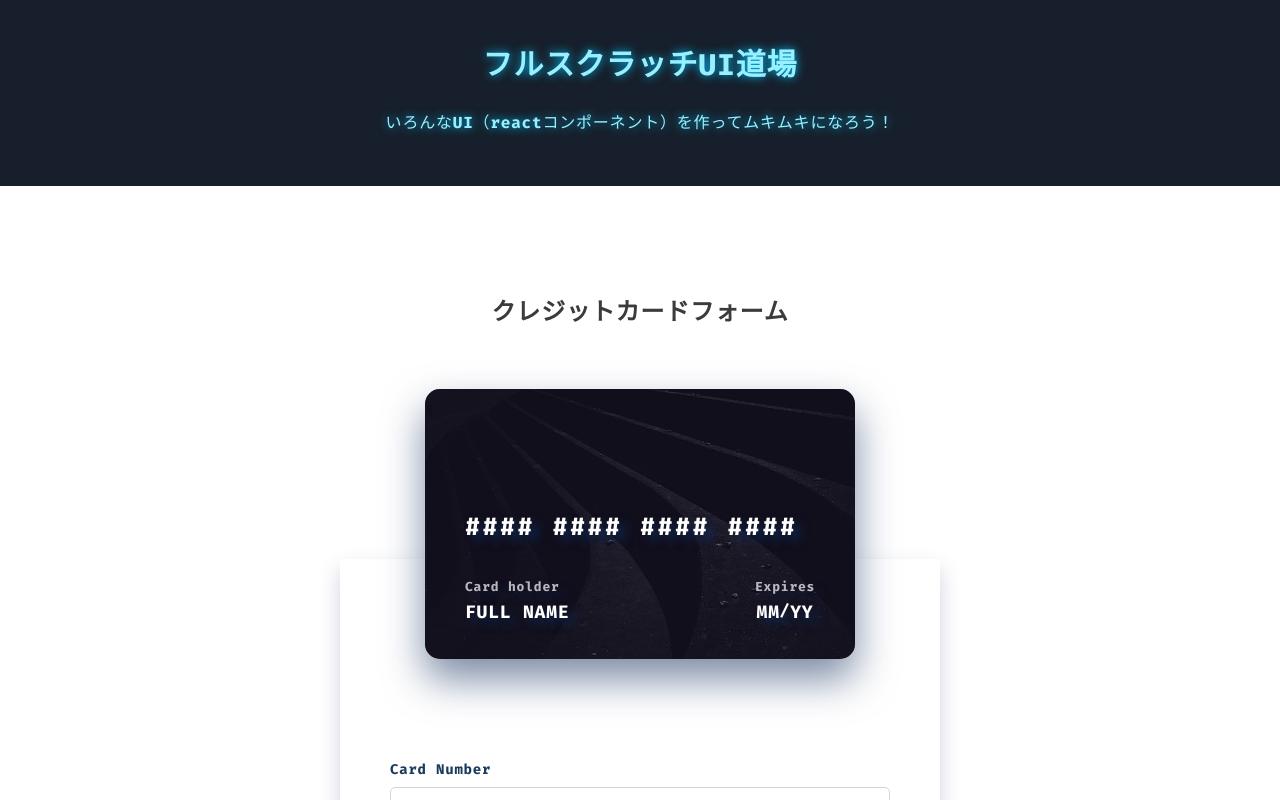
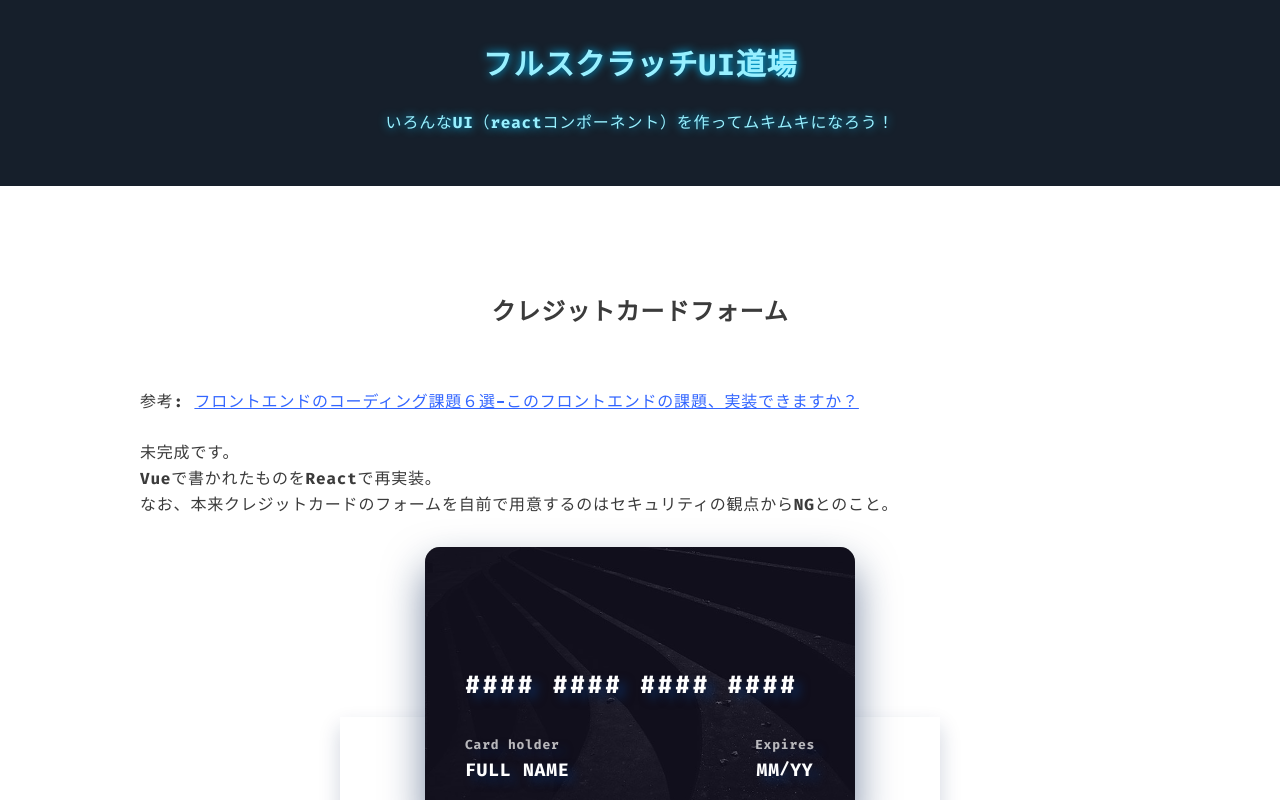
Before and after one commit to kobutomo/ui-dojo, a React (Create React App) app: page / in a window 1280 px wide. Built offline with nearby package versions, Linux system fonts and the light colour scheme.

Commit message:
HOMEに備考追加

```diff
--- a/src/pages/Home.tsx
+++ b/src/pages/Home.tsx
@@ -37,13 +37,16 @@
   return (
     <div id="container">
       <h2>クレジットカードフォーム</h2>
+      <p style={{marginBottom: 30}}>
+      参考: <a href="https://qiita.com/baby-degu/items/d68e52a0727248ba2750" style={{ color: "#3366ff", textDecoration: "underline" }}>フロントエンドのコーディング課題６選-このフロントエンドの課題、実装できますか？</a><br/><br/>未完成です。<br/>Vueで書かれたものをReactで再実装。<br/>なお、本来クレジットカードのフォームを自前で用意するのはセキュリティの観点からNGとのこと。
+      </p>
       <CardForm />
       {/* <h2>テトリス</h2>
       <Tetris
         fieldHeight={20}
         fieldWidth={10}
       /> */}
-      <h2>ツイッターのエディタークローン<br/>（メンション、ハッシュタグなど対応）</h2>
+      <h2>ツイッターのエディタークローン<br />（メンション、ハッシュタグなど対応）</h2>
       <TwitterClone />
       <h2>画像ギャラリー(readonly)</h2>
       <Slider images={[slider01, slider02, slider03]} />
```
